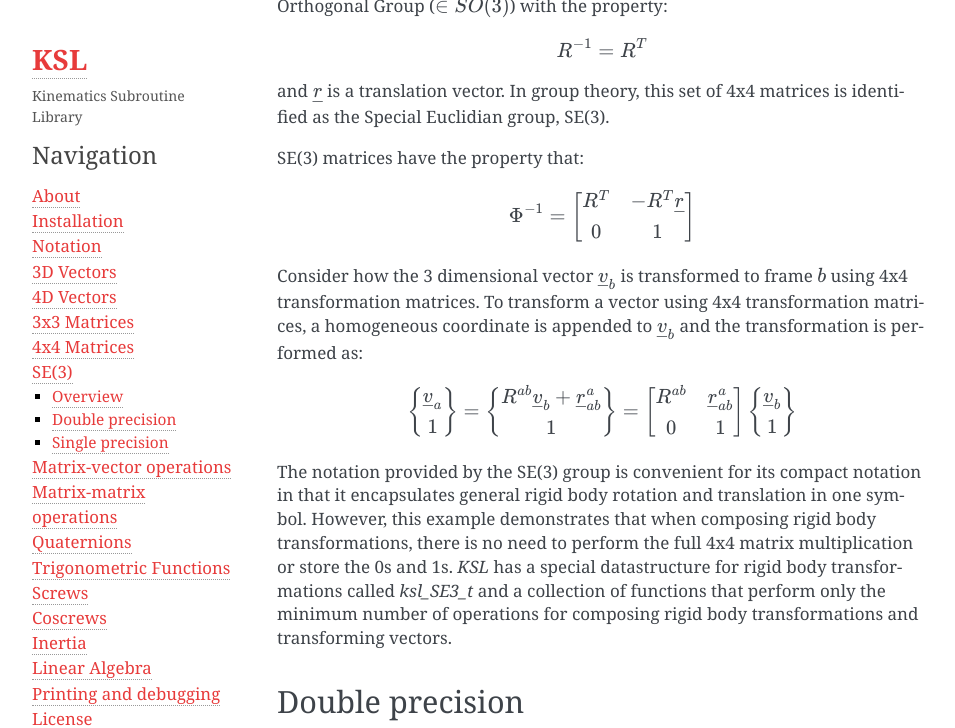
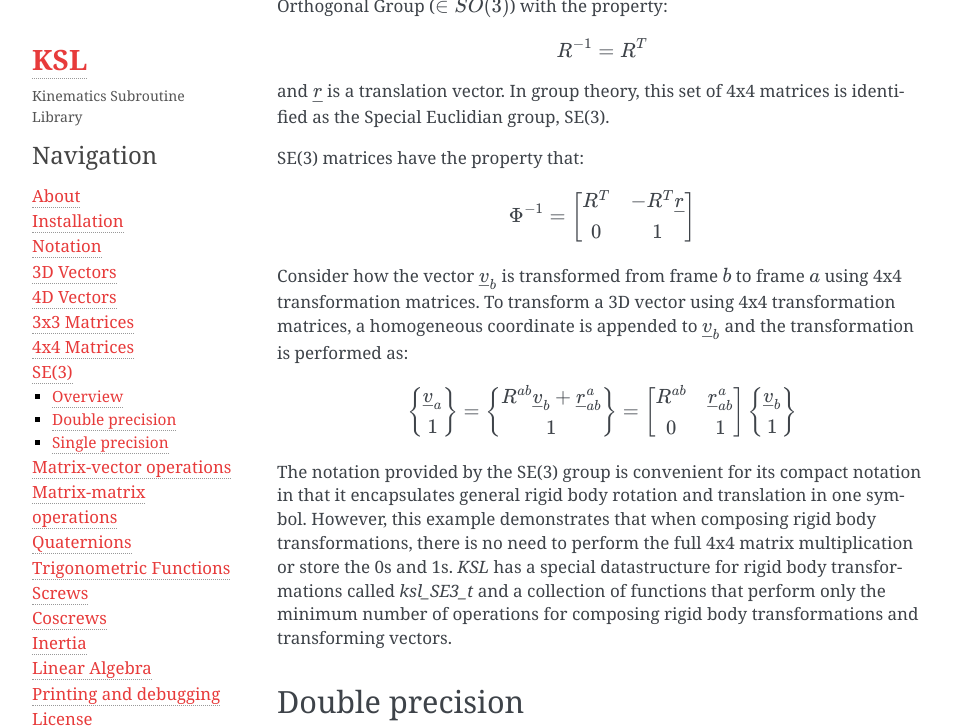
Before and after one commit to shift-dynamics/ksl, a Sphinx documentation site: the page built from doc/sphinx/SE3/SE3.rst, in a window 1280 px wide and 900 px high, scrolled down 347 px, cut to the strip 0-728 px from the top of the window. Shown: the whole strip, without its empty margins (148-1103 px from the left). Built offline with Sphinx 7.4.7, drawn with Linux system fonts in a browser that asks for light colours; cross-references to code outside the pages are shown as plain code.

```diff
--- a/doc/sphinx/SE3/SE3.rst
+++ b/doc/sphinx/SE3/SE3.rst
@@ -29,7 +29,7 @@
     \Phi^{-1} = \begin{bmatrix}R^T & -R^T \underline{r} \\ 0 & 1 \end{bmatrix}
 
 
-Consider how the 3 dimensional vector :math:`\underline{v}_b` is transformed to frame :math:`b` using 4x4 transformation matrices. To transform a vector using 4x4 transformation matrices, a homogeneous coordinate is appended to :math:`\underline{v}_b` and the transformation is performed as:
+Consider how the vector :math:`\underline{v}_b` is transformed from frame :math:`b` to frame :math:`a` using 4x4 transformation matrices. To transform a 3D vector using 4x4 transformation matrices, a homogeneous coordinate is appended to :math:`\underline{v}_b` and the transformation is performed as:
 
 .. math::
 
```
Also changed, not shown: 1 other file.
